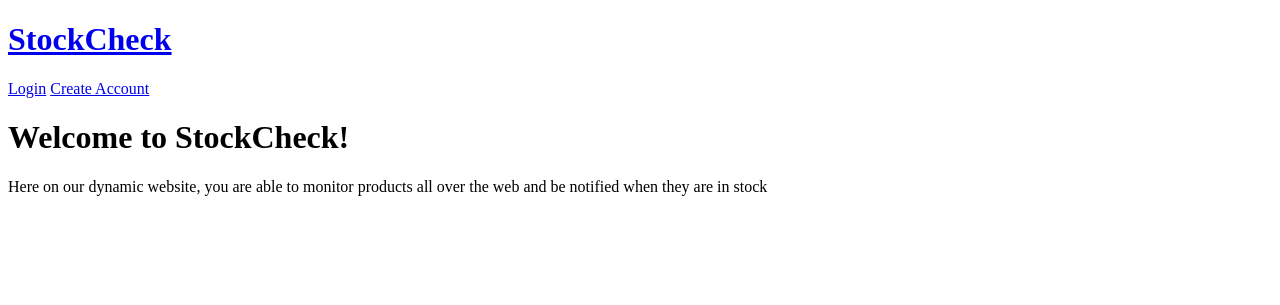
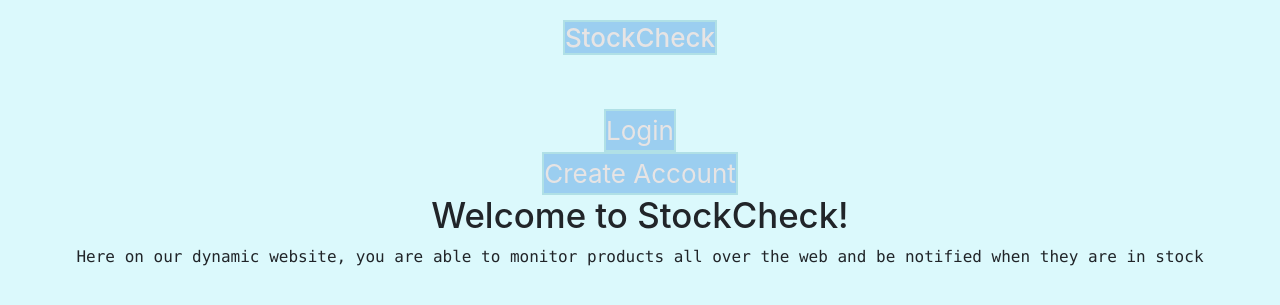
Before and after one commit to MirroredNova/StockCheck, a Django app: page / in a window 1280 px wide. Shown: the top 305 px of the page. Run offline with Django 3.2, Linux system fonts and the light colour scheme.

Commit message:
added bootstrap and basic css styling

```diff
--- a/core/static/css/styles.css
+++ b/core/static/css/styles.css
@@ -0,0 +1,99 @@
+body {
+    background-color: #DBF9FC;
+}
+
+a {
+    color: rgb(231, 228, 228);
+    text-decoration: none;
+    display: flex;
+    flex-direction: column;
+    align-items: center;
+    justify-content: center;
+    font-size: calc(10px + 2vmin);
+    font-family: -apple-system, BlinkMacSystemFont, "Segoe UI", "Roboto", "Oxygen",
+        "Ubuntu", "Cantarell", "Fira Sans", "Droid Sans", "Helvetica Neue",
+        sans-serif;
+    background-color: #9bcef0;
+    border: 2px solid powderblue;
+}
+
+a:hover {
+    color: blue;
+}
+
+p {
+    font-family: source-code-pro, Menlo, Monaco, Consolas, "Courier New",
+      monospace;
+    display: flex;
+    flex-direction: column;
+    align-items: center;
+    justify-content: center;
+}
+
+.h1, h1 {
+    font-size: 2.175em!important;
+    font-family: -apple-system, BlinkMacSystemFont, "Segoe UI", "Roboto", "Oxygen",
+        "Ubuntu", "Cantarell", "Fira Sans", "Droid Sans", "Helvetica Neue",
+        sans-serif;
+    display: flex;
+    flex-direction: column;
+    align-items: center;
+    justify-content: center;
+}
+
+.h2, h2 {
+    font-size: 2.25em!important;
+    font-family: -apple-system, BlinkMacSystemFont, "Segoe UI", "Roboto", "Oxygen",
+        "Ubuntu", "Cantarell", "Fira Sans", "Droid Sans", "Helvetica Neue",
+        sans-serif;
+}
+
+.center-block {
+    text-align: center;
+}
+
+nav {
+    padding-top: 2%;
+    color: inherit;
+    text-decoration: none;
+    display: flex;
+    flex-direction: column;
+    align-items: center;
+    justify-content: center;
+    font-size: 2.25em!important;
+    font-family: -apple-system, BlinkMacSystemFont, "Segoe UI", "Roboto", "Oxygen",
+        "Ubuntu", "Cantarell", "Fira Sans", "Droid Sans", "Helvetica Neue",
+        sans-serif;
+}
+
+button:hover,
+button:focus {
+    background: #0053ba;
+}
+
+button:focus {
+    outline: 1px solid #fff;
+    outline-offset: -4px;
+}
+
+button:active {
+    transform: scale(0.99);
+}
+
+.dashboard-buttons {
+    display:block;
+    margin-top: 15px;
+    margin-bottom: 15px;
+    font-size: 24px;
+    width: 100%;
+}
+
+#headerLink {
+    padding: 20px;
+}
+
+select {
+    width: 100%;
+    padding:10px;
+    border-radius:10px;
+}
--- a/core/templates/base.html
+++ b/core/templates/base.html
@@ -3,6 +3,9 @@
 <head>
     <meta charset="UTF-8">
     <meta name="viewport" content="width=device-width, initial-scale=1">
+
+    <!-- Bootstrap CSS -->
+    <link href="https://cdn.jsdelivr.net/npm/bootstrap@5.1.2/dist/css/bootstrap.min.css" rel="stylesheet" integrity="sha384-uWxY/CJNBR+1zjPWmfnSnVxwRheevXITnMqoEIeG1LJrdI0GlVs/9cVSyPYXdcSF" crossorigin="anonymous">
 
     <title>
         StockCheck - {% block title %} {% endblock %}
```
